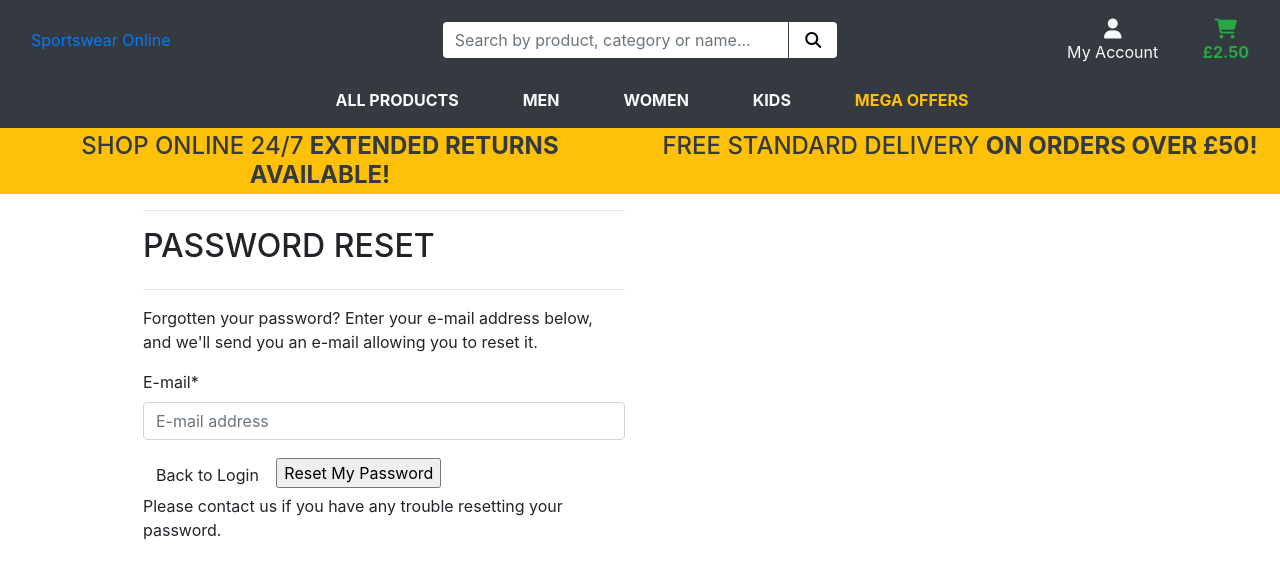
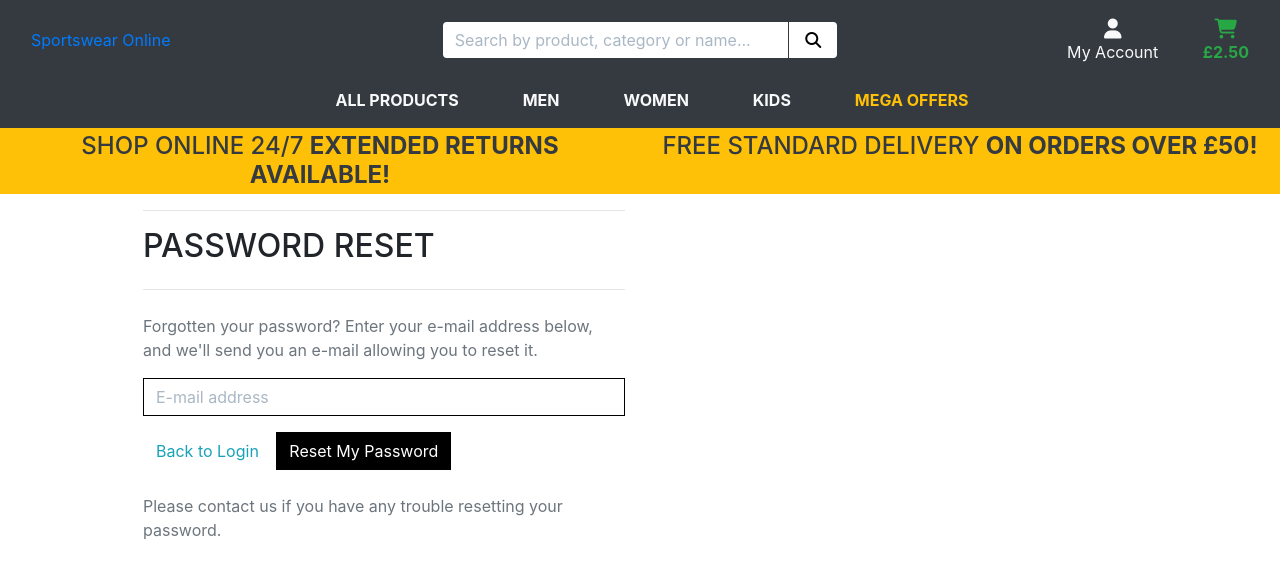
Before and after one commit to simonjvardy/Sportswear-Online, a Django app: page /accounts/password/reset/ in a window 1280 px wide. Shown: the top 579 px of the page. Run offline with Django 3.2, Linux system fonts and the light colour scheme; some libraries are stand-ins or nearby versions.

Commit message:
Dev: Update Profile template, views and base.css

```diff
--- a/profiles/templates/profiles/profile.html
+++ b/profiles/templates/profiles/profile.html
@@ -23,5 +23,7 @@
             <hr>
         </div>
     </div>
+    {{ profile }}
 </div>
+
 {% endblock %}
--- a/static/css/base.css
+++ b/static/css/base.css
@@ -11,12 +11,11 @@
 
 
 /* -------------------------------------TEMPLATE BODY STYLING */
-/* -------------------------------------Common Site Styling Section */
+/* -------------------------------------Common Site Styling */
 
 
 
-
-/* -------------------------------------Toast Messages */
+/* -------------------------------------Bootstrap Toast Messages*/
 /* from CI Boutique Ado mini project */
 .message-container {
     position: fixed;
@@ -117,9 +116,51 @@
     cursor: pointer;
 }
 
+/* -------------------------------------Allauth Buttons */
+/* From CI Boutique Ado mini project */
+
+/* Replicates a standard Bootstrap button class with some tweaks */
+.allauth-form-inner-content button,
+.allauth-form-inner-content input[type='submit'] {
+    /* btn */
+    display: inline-block;
+    font-weight: 400;
+    color: #fff;
+    text-align: center;
+    vertical-align: middle;
+    -webkit-user-select: none;
+    -moz-user-select: none;
+    -ms-user-select: none;
+    user-select: none;
+    background-color: #000;
+    border: 1px solid #000;
+    padding: .375rem .75rem;
+    font-size: 1rem;
+    line-height: 1.5;
+    border-radius: 0;
+
+    /* standard bootstrap btn transitions */
+    transition: color .15s ease-in-out, background-color .15s ease-in-out, border-color .15s ease-in-out, box-shadow .15s ease-in-out;
+}
+
+/* Add button hover effect */
+.allauth-form-inner-content button:hover,
+.allauth-form-inner-content input[type='submit']:hover {
+    color: #fff;
+    background-color: #222;
+    border-color: #222;
+}
+
+/* Bootstrap links colour */
+.allauth-form-inner-content a {
+    color: #17a2b8;
+    /* text-info */
+}
+
 
 /* -------------------------------------Form Elements Section */
 /* -------------------------------- Input Forms */
+
 /* Remove the form number input field default up & down arrows */
 /*https://www.w3schools.com/howto/howto_css_hide_arrow_number.asp */
 
@@ -142,9 +183,38 @@ input[type=number] {
     height: 38.5px;
 }
 
+/* -------------------------------------Allauth Forms */
+
+/* replicate Bootstrap text-secondary class */
+.allauth-form-inner-content p {
+    margin-top: 1.5rem;
+    /* mt-4 */
+    color: #6c757d;
+    /* text-secondary */
+}
+
+/* all inputs have a black border and no border radius to maintain site styling */
+.allauth-form-inner-content input {
+    border-color: #000;
+    border-radius: 0;
+}
+
+/* hide labels on forms as they already have placeholders except remember me check box */
+.allauth-form-inner-content label:not([for='id_remember']) {
+    display: none;
+}
+
+/* style placeholder colour to match the rest of the site */
+.allauth-form-inner-content input::placeholder {
+    color: #aab7c4;
+}
+
 /* -------------------------------------Search Bar Section */
 
-
+/* Search bar placeholder text to match the other form fields */
+input[name='q']::placeholder {
+    color: #aab7c4;
+}
 
 /* -------------------------------------FOOTER SECTION */
 
--- a/templates/base.html
+++ b/templates/base.html
@@ -92,7 +92,7 @@
                             {% if request.user.is_superuser %}
                             <a href="" class="dropdown-item">Product Management</a>
                             {% endif %}
-                            <a href="" class="dropdown-item">My Profile</a>
+                            <a href="{% url 'profile' %}" class="dropdown-item">My Profile</a>
                             <a href="{% url 'account_logout' %}" class="dropdown-item">Logout</a>
                             {% else %}
                             <a href="{% url 'account_signup' %}" class="dropdown-item">Register</a>
```
Also changed, not shown: profiles/views.py (+10 -3 lines).
